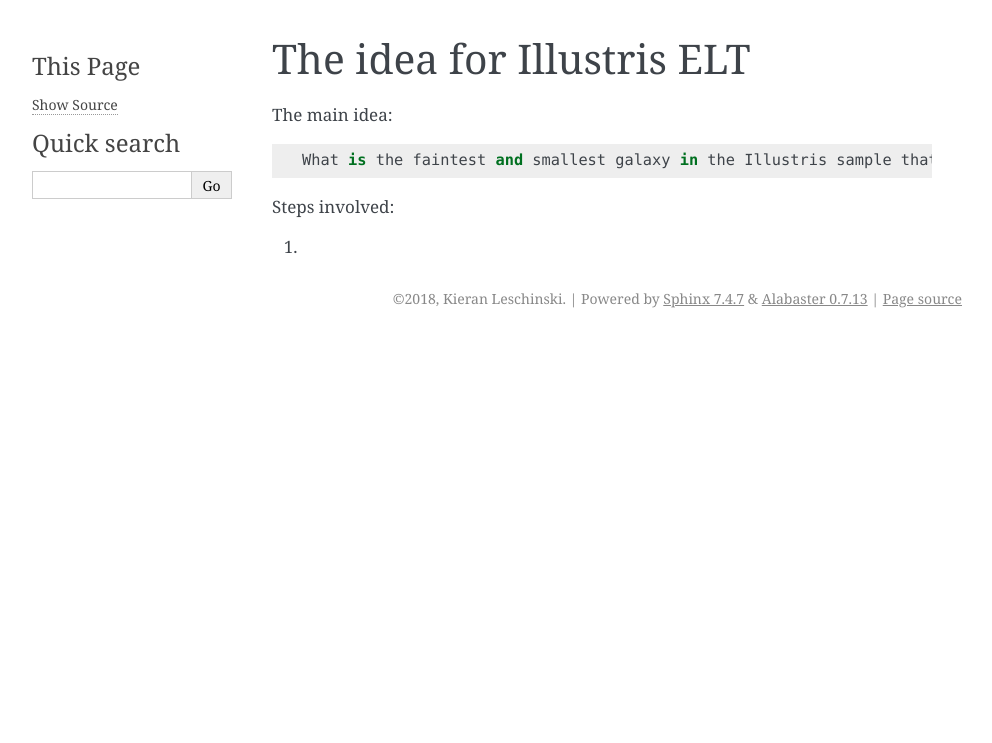
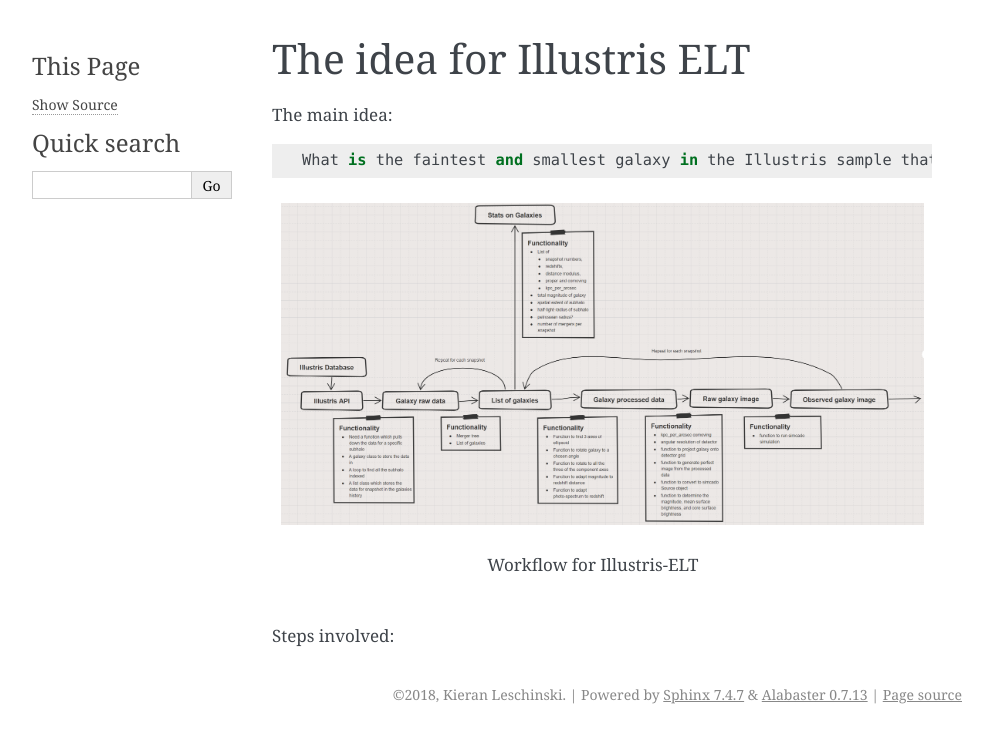
Before and after one commit to astronomyk/illustris_elt, a Sphinx documentation site: the page built from docs/source/design/ideas.rst, in a window 1280 px wide. Shown: the top 743 px of the page, without its empty margins (148-1140 px from the left). Built offline with Sphinx 7.4.7, drawn with Linux system fonts in a browser that asks for light colours; pages that are not in the unit, such as notebooks, are missing from menus.

Commit message:
matplotlib error and added workflow pic

```diff
--- a/docs/source/design/ideas.rst
+++ b/docs/source/design/ideas.rst
@@ -4,6 +4,10 @@
 
     What is the faintest and smallest galaxy in the Illustris sample that will be visible to the ELT
 
+
+.. figure:: workflow_diagramme.PNG
+    :width: 700
+
+    Workflow for Illustris-ELT
+
 Steps involved:
-
-#.
--- a/requirements.readthedocs.txt
+++ b/requirements.readthedocs.txt
@@ -1,3 +1,4 @@
 numpy
+matplotlib
 numpydoc
 sphinxcontrib-apidoc
```
Also changed, not shown: docs/source/design/workflow_diagramme.PNG (added).
